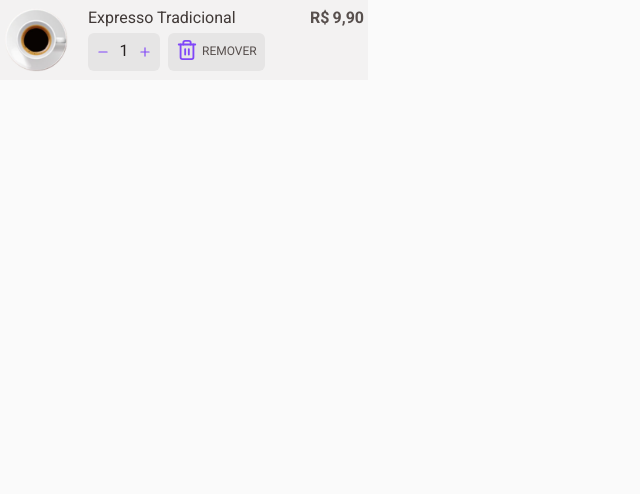
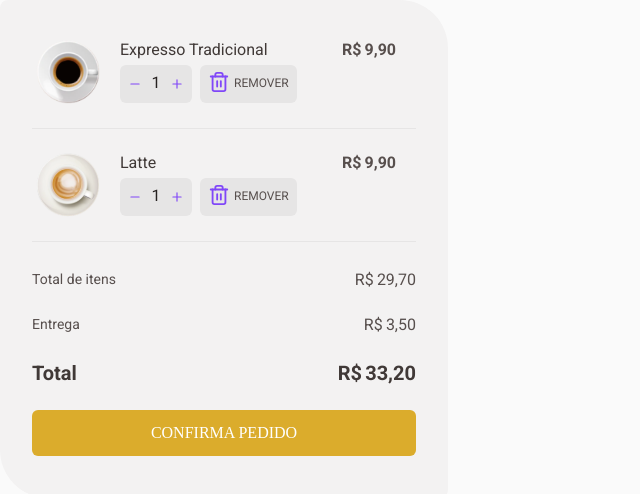
Before and after one commit to YasminFerrariDias/coffeeDelivery, a React (Vite) app: page / in a window 1280 px wide. Shown: the top 494 px of the page, without its empty margins (0-640 px from the left). Built offline with nearby package versions, Linux system fonts and the light colour scheme.

Commit message:
Criação do componente CartCard

```diff
--- a/src/components/CartCard/index.tsx
+++ b/src/components/CartCard/index.tsx
@@ -1,10 +1,36 @@
+import { Card } from "../Card";
 import { CoffeeCartCard } from "../CoffeeCartCard";
-import { CartCardContainer } from "./styles";
+import { Price } from "../Price";
+import { Text } from "../Text";
+import { Button, CartCardContainer, Row, Separate, TotalInformation } from "./styles";
 
 export function CartCard() {
   return (
-    <CartCardContainer>
-      <CoffeeCartCard img="ExpressoTradicional" text="Expresso Tradicional" number={9.90} />
-    </CartCardContainer>
+    <Card $variant="mediumRounded">
+      <CartCardContainer>
+        <CoffeeCartCard img="ExpressoTradicional" text="Expresso Tradicional" number={9.90} />
+        <Separate />
+        <CoffeeCartCard img="Latte" text="Latte" number={9.90} />
+        <Separate />
+
+        <TotalInformation>
+          <Row>
+            <Text text="Total de itens" $variant="text-s" color="base-text" />
+            <Price $number={29.70} $variant="smallPrice" />
+          </Row>
+
+          <Row>
+            <Text text="Entrega" $variant="text-s" color="base-text" />
+            <Price $number={3.50} $variant="smallPrice" />
+          </Row>
+
+          <Row>
+            <Text text="Total" $variant="text-l-bold" color="base-subtitle" />
+            <Price $number={33.20} $variant="largePrice" />
+          </Row>
+        </TotalInformation>
+        <Button>CONFIRMA PEDIDO</Button>
+      </CartCardContainer>
+    </Card>
   )
 }
--- a/src/components/CartCard/styles.ts
+++ b/src/components/CartCard/styles.ts
@@ -1,5 +1,36 @@
 import styled from "styled-components";
 
 export const CartCardContainer = styled.div`
+  padding: 2rem;
+`;
 
+export const Separate = styled.div`
+  height: 1px;
+  width: auto;
+  background-color: ${(props) => props.theme["base-button"]};
+  margin: 1rem 0;
 `;
+
+export const TotalInformation = styled.div`
+  margin: 0.75rem 0;
+  display: flex;
+  flex-direction: column;
+`
+
+export const Row = styled.div`
+  display: flex;
+  margin: 0.75rem 0;
+  flex-direction: row;
+  justify-content: space-between
+`
+
+export const Button = styled.div`
+  background-color: ${(props) => props.theme['yellow']};
+  color: ${(props) => props.theme['white']};
+  width: auto;
+  height: 2.875rem;
+  justify-content: center;
+  align-items: center;
+  display: flex;
+  border-radius: 0.375rem;
+`
```
